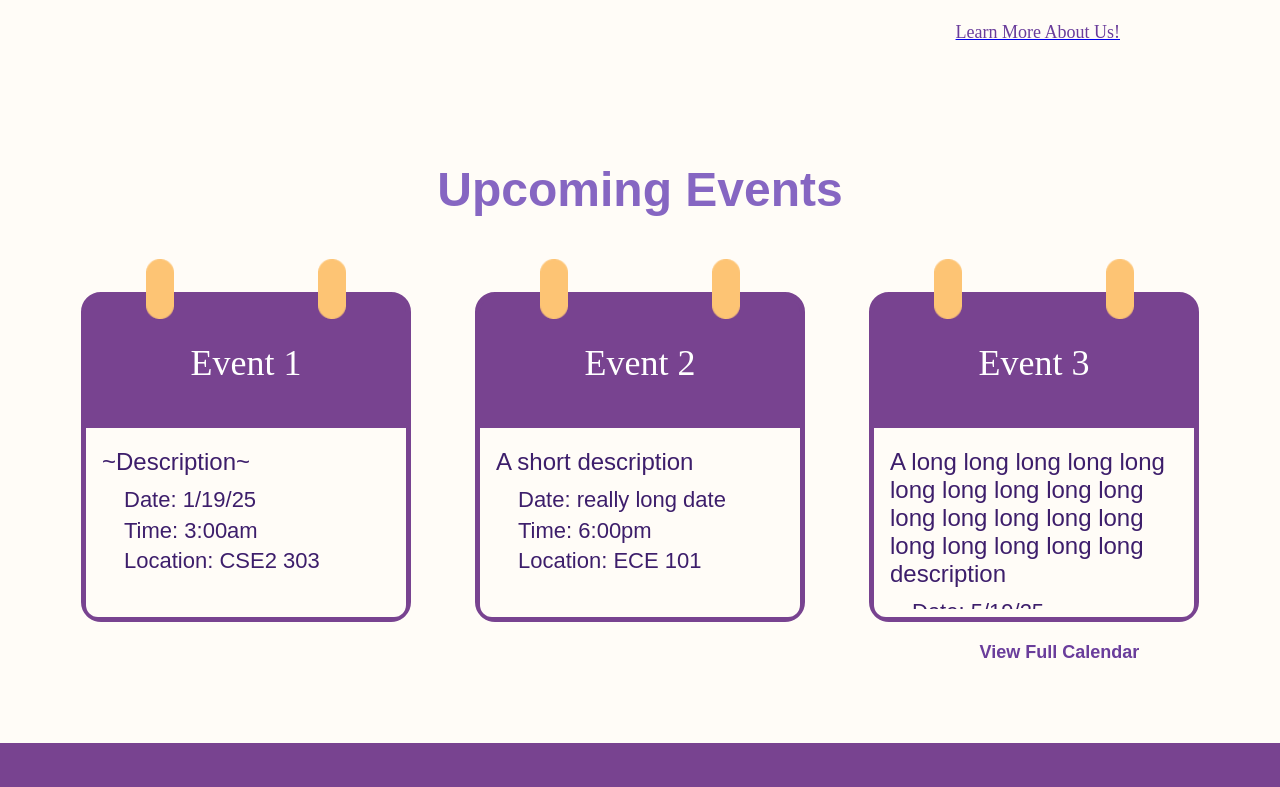
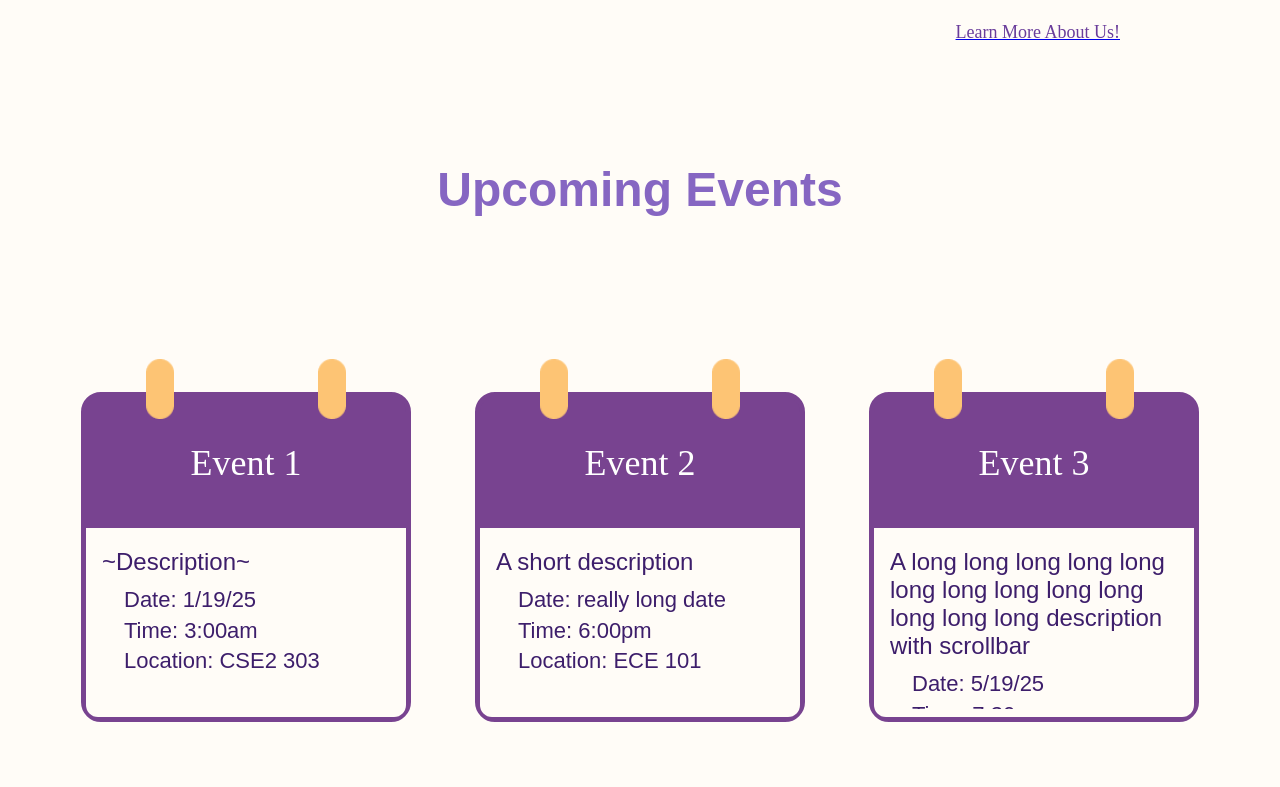
Before and after one commit to JimmyALiu/iMuslims, a Next.js app: page /home in a window 1280 px wide. Shown: the part 1160-1947 px from the top of the page. Built offline with nearby package versions, Linux system fonts and the light colour scheme; a web font is replaced by a local one.

Commit message:
Add styles to wrap calendar events.

```diff
--- a/src/app/home/page.jsx
+++ b/src/app/home/page.jsx
@@ -9,7 +9,9 @@ export default function Home() {
     const events = [
         {eventName: "Event 1", description: "~Description~", date: "1/19/25", time: "3:00am", location: "CSE2 303" },
         {eventName: "Event 2", description: "A short description", date: "really long date", time: "6:00pm", location: "ECE 101" },
-        {eventName: "Event 3", description: "A long long long long long long long long long long long long long long long long long long long long description", date: "5/19/25", time: "7:30pm", location: "SAV 123" },
+        {eventName: "Event 3", description: "A long long long long long long long long long long long long long description with scrollbar", date: "5/19/25", time: "7:30pm", location: "SAV 123" },
+        {eventName: "Event 4", description: "A long long long long long long long long long long long long long description with scrollbar", date: "5/19/25", time: "7:30pm", location: "SAV 123" },
+        {eventName: "Event 5", description: "A long long long long long long long long long long long long long description with scrollbar", date: "5/19/25", time: "7:30pm", location: "SAV 123" },
     ]
 
     return (
--- a/src/app/home/page.module.css
+++ b/src/app/home/page.module.css
@@ -73,13 +73,23 @@
     font-weight: 300;
 }
 
+.events {
+    display: flex;
+    flex-direction: column;
+    align-items: center;
+}
+
 .events h1 {
     text-align: center;
     margin-bottom: 75px;
 }
 
 .eventsContainer {
+    width: 100%;
+    padding: 50px 0 40px 0;
+    overflow-x: scroll;
     display: flex;
+    flex-wrap: wrap;
     gap: 5%;
     justify-content: center;
 }
--- a/src/components/CalendarEvent.module.css
+++ b/src/components/CalendarEvent.module.css
@@ -5,6 +5,7 @@
     height: clamp(300px, 25vw, 400px);
     border: solid 5px #784390;
     border-radius: 20px;
+    margin: 50px 0 50px 0;
 }
 
 .eventNameContainer {
```
